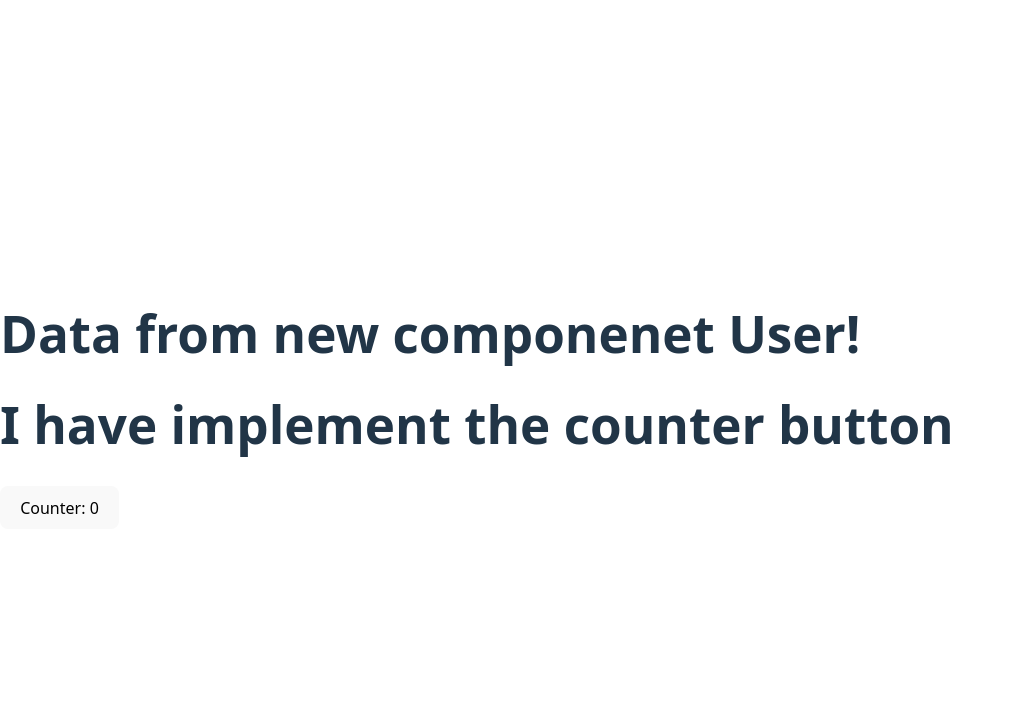
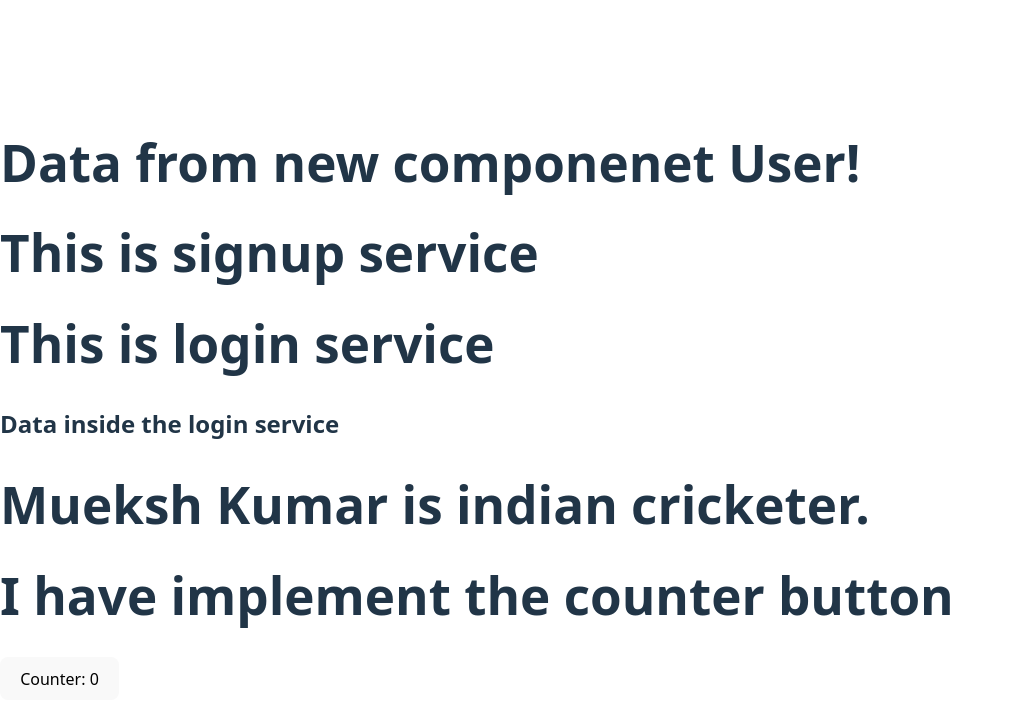
Before and after one commit to saurabhsinngh/React-Basic-Practice, a React (Vite) app: page / in a window 1280 px wide. Shown: the top 724 px of the page, without its empty margins (0-1012 px from the left). Built offline with nearby package versions, Linux system fonts and the light colour scheme.

Commit message:
Implement export default & nameed export function

```diff
--- a/src/App.jsx
+++ b/src/App.jsx
@@ -1,3 +1,4 @@
+import SignUp, {Login, Programmer} from './Export';
 import User from './User';
 import { useState } from 'react';
 
@@ -6,6 +7,9 @@ function App() {
   return (
   <>
     <User />
+    <SignUp />
+    <Login />
+    <Programmer></Programmer>
     <h1> I have implement the counter button</h1>
     <button onClick={ () => setCounter(counter + 1)}>Counter: {counter}</button>
   </>
--- /dev/null
+++ b/src/Export.jsx
@@ -0,0 +1,23 @@
+function SignUp() {
+    return <h1>This is signup service</h1>
+}
+
+
+export function Login() {
+    return (
+      <>
+        <h1> This is login service</h1>
+        <h2> Data inside the login service </h2>
+      </>
+    )
+}
+
+export function Programmer() {
+    return (
+      <>
+        <h1>Mueksh Kumar is indian cricketer.</h1>
+      </>
+    )
+}
+
+export default SignUp;
```
